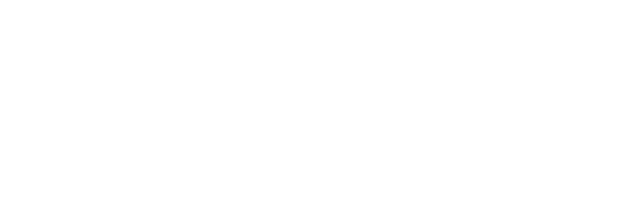
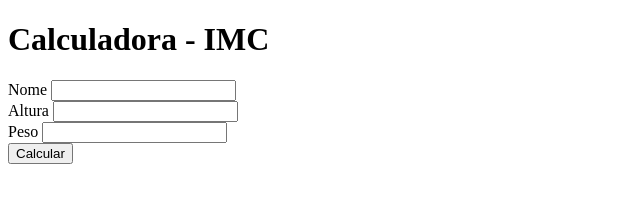
Before and after one commit to Thainno/Calcular-IMC, a plain HTML site: page index.html in a window 1280 px wide. Shown: the whole page, without its empty margins (0-640 px from the left). Drawn offline with Linux system fonts and the light colour scheme.

Commit message:
Estrutura HTML

```diff
--- a/index.html
+++ b/index.html
@@ -4,10 +4,29 @@
     <meta charset="UTF-8">
     <meta http-equiv="X-UA-Compatible" content="IE=edge">
     <meta name="viewport" content="width=device-width, initial-scale=1.0">
-    <link rel="stylesheet" href="style.css">
+    <link rel="stylesheet" href="./style.css">
     <title>Calculadora IMC</title>
 </head>
 <body>
-
+    <main>
+        <div class="container">
+            <h1>Calculadora - IMC</h1>
+            <form>
+                <label for="nome">Nome</label>
+                <input type="text" id="nome">
+            </form>
+            <form>
+                <label for="altura">Altura</label>
+                <input type="text" id="altura">
+            </form>
+            <form>
+                <label for="peso">Peso</label>
+                <input type="text" id="peso">
+            </form>
+            <button>Calcular</button>
+            <div id="resultado"></div>
+        </div>
+    </main>
+    <script src="./imc.js"></script>
 </body>
 </html>
```
Also changed, not shown: calc.js (deleted), imc.js (added).
